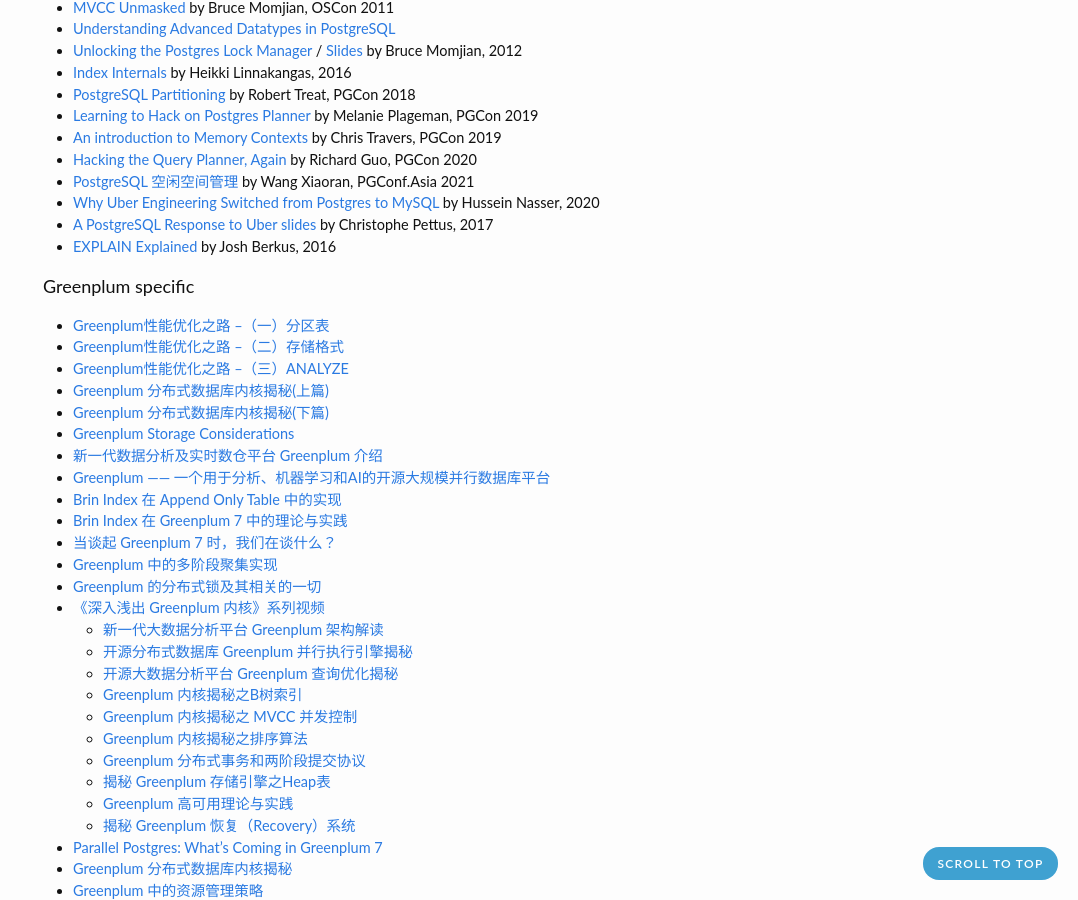
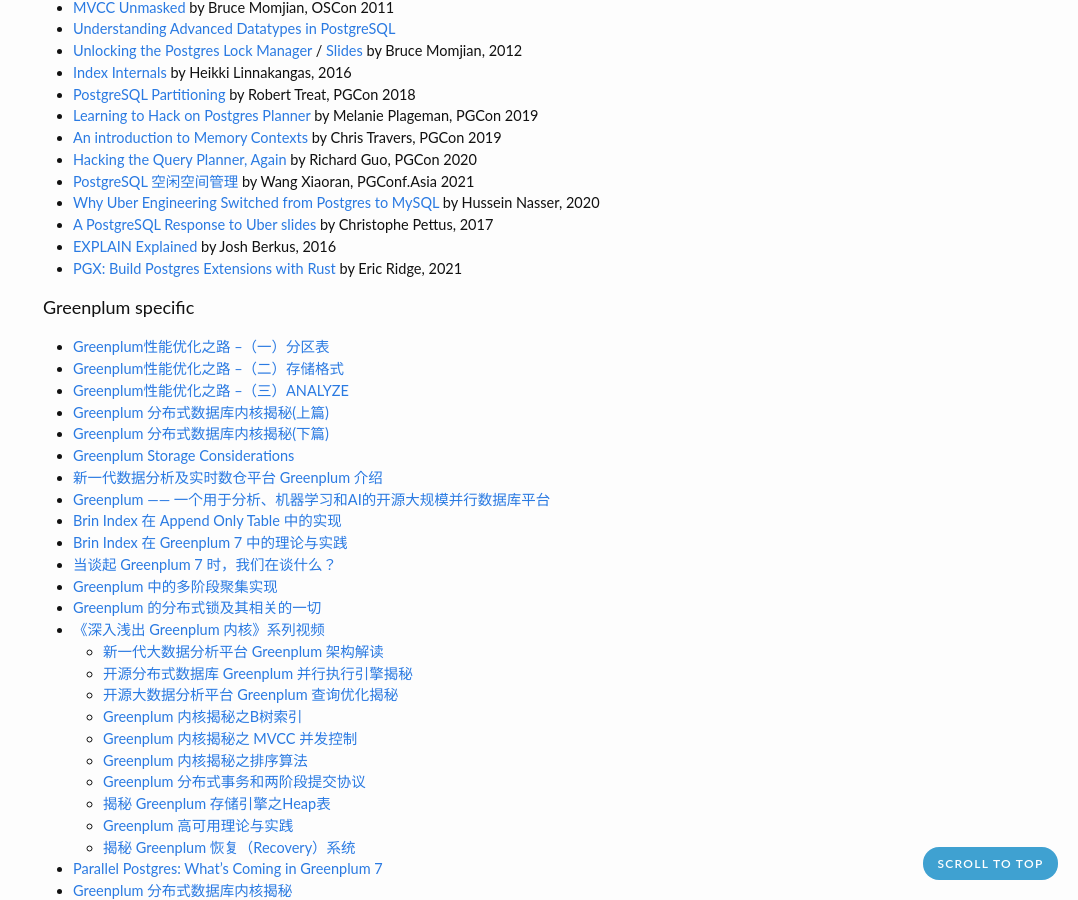
Before and after one commit to zhjwpku/zhjwpku.github.io, a Jekyll site: the page built from _posts/2022-07-12-awesome-postgres.md, in a window 1280 px wide and 900 px high, scrolled down 2541 px. Shown: the whole window, without its empty margins (202-1280 px from the left). Built offline with Jekyll 4.4.1, drawn with Linux system fonts in a browser that asks for light colours; comment, search, counter and statistics services are not loaded.

Commit message:
PGX: Build Postgres Extensions with Rust
Signed-off-by: Junwang Zhao <zhjwpku@gmail.com>

```diff
--- a/_posts/2022-07-12-awesome-postgres.md
+++ b/_posts/2022-07-12-awesome-postgres.md
@@ -130,6 +130,7 @@
 - [Why Uber Engineering Switched from Postgres to MySQL](https://www.youtube.com/watch?v=_E43l5EbNI4) by Hussein Nasser, 2020
 - [A PostgreSQL Response to Uber](https://www.youtube.com/watch?v=5dIbB5GIqAo) [slides](https://thebuild.com/presentations/uber-perconalive-2017.pdf) by Christophe Pettus, 2017
 - [EXPLAIN Explained](https://www.youtube.com/watch?v=mCwwFAl1pBU) by Josh Berkus, 2016
+- [PGX: Build Postgres Extensions with Rust](https://www.youtube.com/watch?v=RORkgaURcS0) by Eric Ridge, 2021
 
 <h4>Greenplum specific</h4>
 
```
